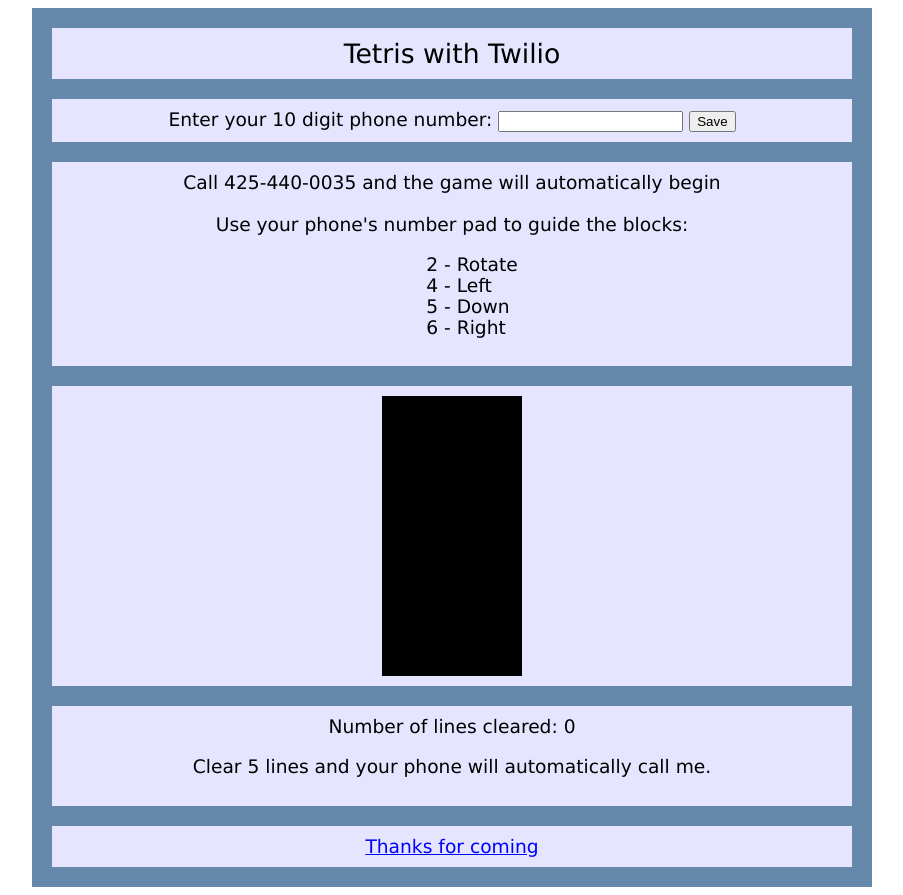
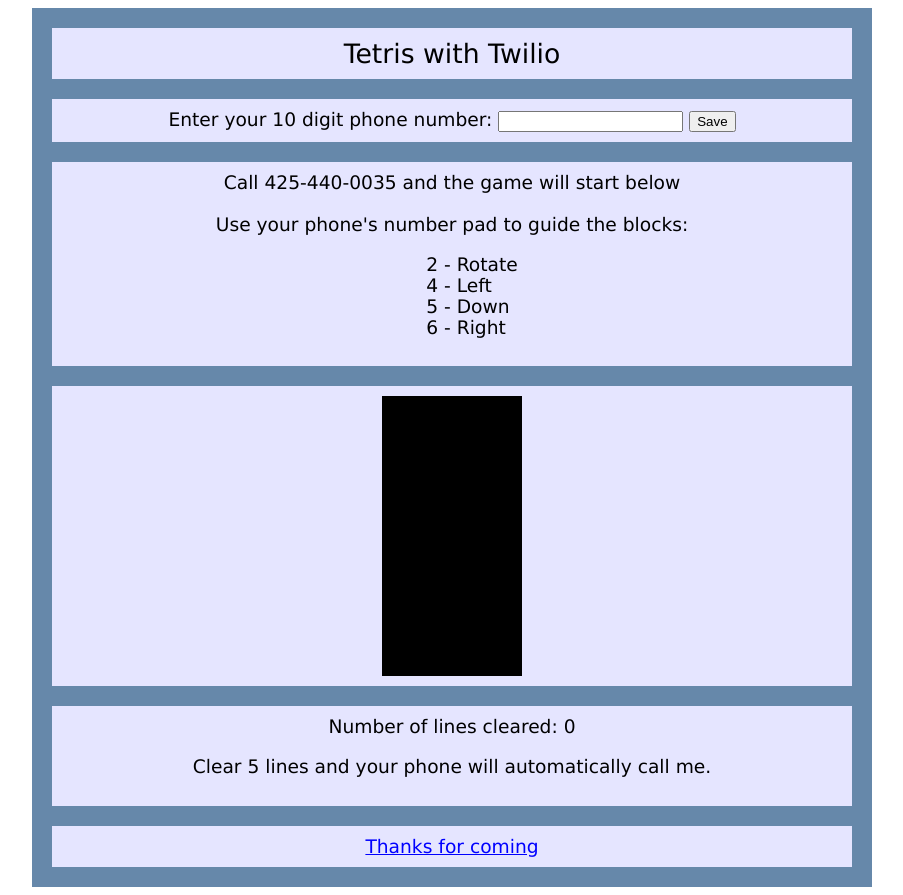
Before and after one commit to evanlong/tetris-with-twilio, a Python web app: template templates/index.html in a window 1280 px wide. Shown: the whole page, without its empty margins (188-1091 px from the left). Run offline with Jinja, Linux system fonts and the light colour scheme; the template is opened without the code that fills it, so the values that code supplies are empty; some libraries are stand-ins or nearby versions.

Commit message:
phrasing

```diff
--- a/templates/index.html
+++ b/templates/index.html
@@ -21,7 +21,7 @@
         </span>
       </div>
       <div class="lightbackground_center">
-        Call 425-440-0035 and the game will automatically begin<br /><br />
+        Call 425-440-0035 and the game will start below<br /><br />
         Use your phone's number pad to guide the blocks:<br />
         <ul class="commands">
           <li>2 - Rotate</li>
```
